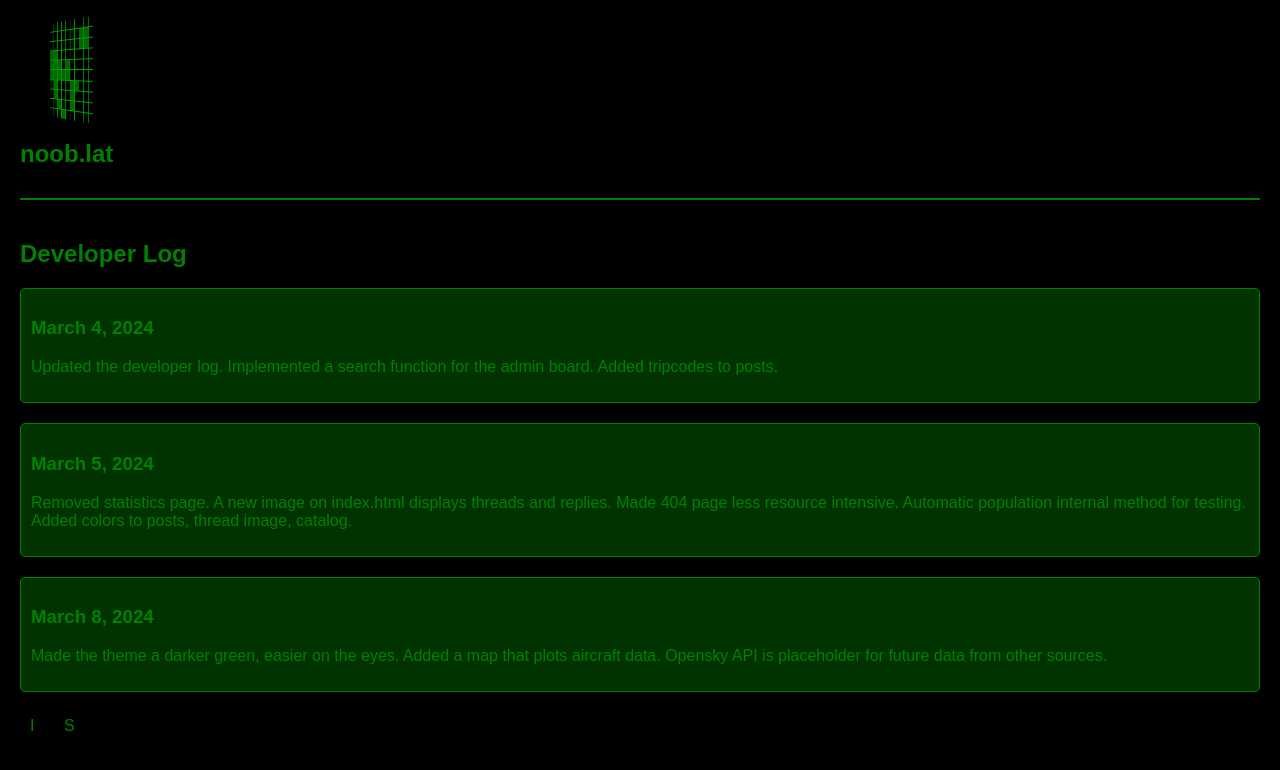
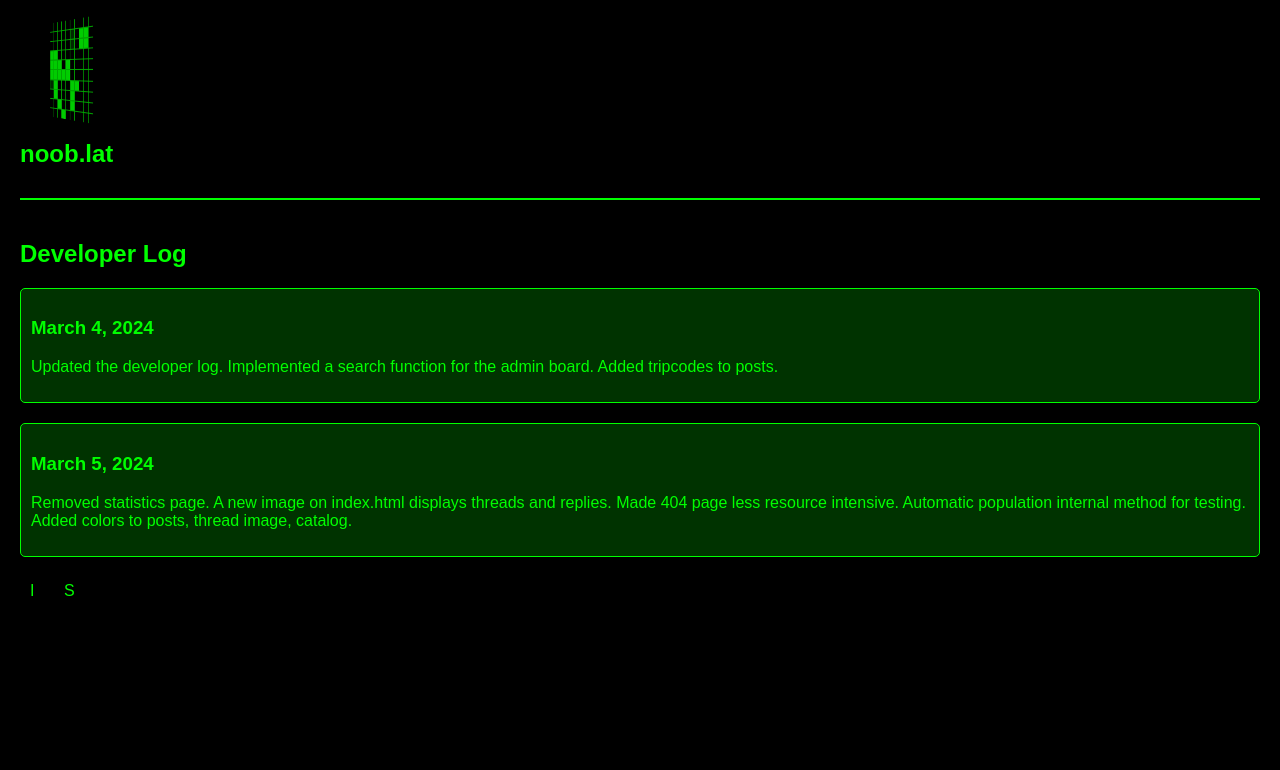
Before and after one commit to hcm444/noob, a Flask app: page /about in a window 1280 px wide. Shown: the top 770 px of the page. Run offline with Flask 3, Linux system fonts and the light colour scheme; some libraries are stand-ins or nearby versions.

Commit message:
Undid aircraft map too buggy

```diff
--- a/app.py
+++ b/app.py
@@ -31,12 +31,6 @@ app = Flask(__name__, static_url_path='/static')
 
 app.secret_key = secret_key
 
-all_opensky_data = []
-
-
-app.config['SCHEDULER_API_ENABLED'] = True
-scheduler = APScheduler()
-scheduler.init_app(app)
 
 app.config['SESSION_COOKIE_SECURE'] = True
 csrf = CSRFProtect(app)
@@ -71,9 +65,6 @@ POP_MAX = 100
 POPULATE = 1  # Set to 1 to enable automatic population, 0 to disable
 USERNAME = config.get('username')
 PASSWORD = config.get('password')
-OPENSKY_USERNAME = config.get('opensky_username')
-OPENSKY_PASSWORD = config.get('opensky_password')
-OPENSKY_PING = 120
 ENLARGE_FACTOR = 40
 MAX_CHAR = 500
 IMAGE_GEN_TIME = 60
@@ -89,60 +80,6 @@ message_board = []
 post_counts = {}
 
 logging.basicConfig(level=logging.DEBUG)
-
-
-def get_all_opensky_data(username, password):
-    url = "https://opensky-network.org/api/states/all"
-    auth = (username, password)
-
-    try:
-        response = requests.get(url, auth=auth)
-        response.raise_for_status()
-        data = response.json()
-        return data
-    except requests.exceptions.RequestException as e:
-        print(f"Error occurred while fetching OpenSky data: {e}")
-        return None
-
-
-def store_opensky_data(data):
-    if data is not None:
-        # Clear old data before appending new data
-        all_opensky_data.clear()
-        all_opensky_data.extend(data['states'])
-
-
-def fetch_opensky_data():
-    username = OPENSKY_USERNAME  # Replace with your OpenSky username
-    password = OPENSKY_PASSWORD  # Replace with your OpenSky password
-
-    opensky_data = get_all_opensky_data(username, password)
-    store_opensky_data(opensky_data)
-
-
-@app.route('/get_latest_data', methods=['GET'])
-def get_latest_data():
-    try:
-        opensky_data = get_all_opensky_data(OPENSKY_USERNAME, OPENSKY_PASSWORD)
-        logging.debug(f"Received OpenSky data: {opensky_data}")
-
-        if opensky_data:
-            return jsonify(opensky_data)
-        else:
-            return jsonify({})
-    except Exception as e:
-        logging.error(f"Error in get_latest_data: {e}")
-        return jsonify({"error": "Internal Server Error"}), 500
-
-
-
-@app.route('/map')
-def map():
-    # Access the collected data in the 'all_opensky_data' array
-    opensky_data = all_opensky_data
-
-    return render_template('map.html', opensky_data=opensky_data)
-
 
 def populate_board():
     global message_board, post_counter
@@ -698,13 +635,9 @@ def generate_message_board_image():
 image_generation_thread = threading.Thread(target=generate_message_board_image)
 image_generation_thread.start()
 
-@scheduler.task('interval', id='fetch_opensky_data', seconds=OPENSKY_PING)  # Increase interval to 30 seconds
-def scheduled_fetch_opensky_data():
-    fetch_opensky_data()
 
 if POPULATE:
     populate_board()
 
 if __name__ == '__main__':
-    scheduler.start()
     app.run(debug=True)
--- a/config.json
+++ b/config.json
@@ -1,6 +1,4 @@
 {
   "username": "admin",
-  "password": "B0r3alB0r3al!",
-  "opensky_username": "washoe.heli",
-  "opensky_password": "B0r3alB0r3al"
+  "password": "B0r3alB0r3al!"
 }
--- a/templates/about.html
+++ b/templates/about.html
@@ -12,7 +12,7 @@
         .toggle-replies-button {
             display: inline-block;
             background-color: #000;
-            color: green;
+            color: #00FF00;
             padding: 5px 10px;
             margin-right: 5px;
             text-decoration: none;
@@ -20,7 +20,7 @@
         }
         body {
             background-color: #000;
-            color: green;
+            color: #00FF00;
             font-family: Arial, sans-serif;
             margin: 20px;
         }
@@ -59,7 +59,7 @@
         .alive {
             width: 100%;
             height: 100%;
-            background-color: green;
+            background-color: #00FF00;
         }
 
         .dead {
@@ -79,7 +79,7 @@
                 /* ... existing styles ... */
         #developerLog {
             margin-top: 30px;
-            border-top: 2px solid green;
+            border-top: 2px solid #00FF00;
             padding-top: 20px;
         }
 
@@ -87,7 +87,7 @@
             margin-bottom: 20px;
             padding: 10px;
             background-color: rgba(0, 255, 0, 0.2);
-            border: 1px solid green;
+            border: 1px solid #00FF00;
             border-radius: 5px;
         }
     </style>
@@ -216,7 +216,7 @@
 </script>
 </body>
 <div id="developerLog">
-        <h2 style="color: green;">Developer Log</h2>
+        <h2 style="color: #00FF00;">Developer Log</h2>
         <div class="logPost">
             <h3>March 4, 2024</h3>
             <p>
@@ -229,12 +229,6 @@
                 Removed statistics page. A new image on index.html displays threads and replies. Made 404 page less resource intensive. Automatic population internal method for testing. Added colors to posts, thread image, catalog.
             </p>
         </div>
-        <div class="logPost">
-            <h3>March 8, 2024</h3>
-            <p>
-                Made the theme a darker green, easier on the eyes. Added a map that plots aircraft data. Opensky API is placeholder for future data from other sources.
-            </p>
-        </div>
         <!-- Add more log posts as you update your project -->
     </div>
 <a class="toggle-replies-button" href="{{ url_for('home')}}"> I </a>
--- a/templates/catalog.html
+++ b/templates/catalog.html
@@ -10,7 +10,7 @@
 
         body {
             background-color: #000;
-            color: green;
+            color: #00FF00;
             font-family: Arial, sans-serif;
             margin: 20px;
         }
@@ -22,7 +22,7 @@
         .toggle-replies-button {
             display: inline-block;
             background-color: #000;
-            color: green;
+            color: #00FF00;
             padding: 5px 10px;
             margin-right: 5px;
             text-decoration: none;
@@ -45,7 +45,7 @@
         }
 
         a {
-            color: green;
+            color: #00FF00;
             text-decoration: none;
         }
 
```
Also changed, not shown: templates/404.html (+5 -5 lines), templates/admin_dashboard.html (+12 -12 lines), templates/index.html (+7 -8 lines), templates/login.html (+7 -7 lines), templates/map.html (deleted, +0 -164 lines), templates/snake.html (+7 -7 lines), templates/thread.html (+7 -7 lines), static/message_board_image.png.
